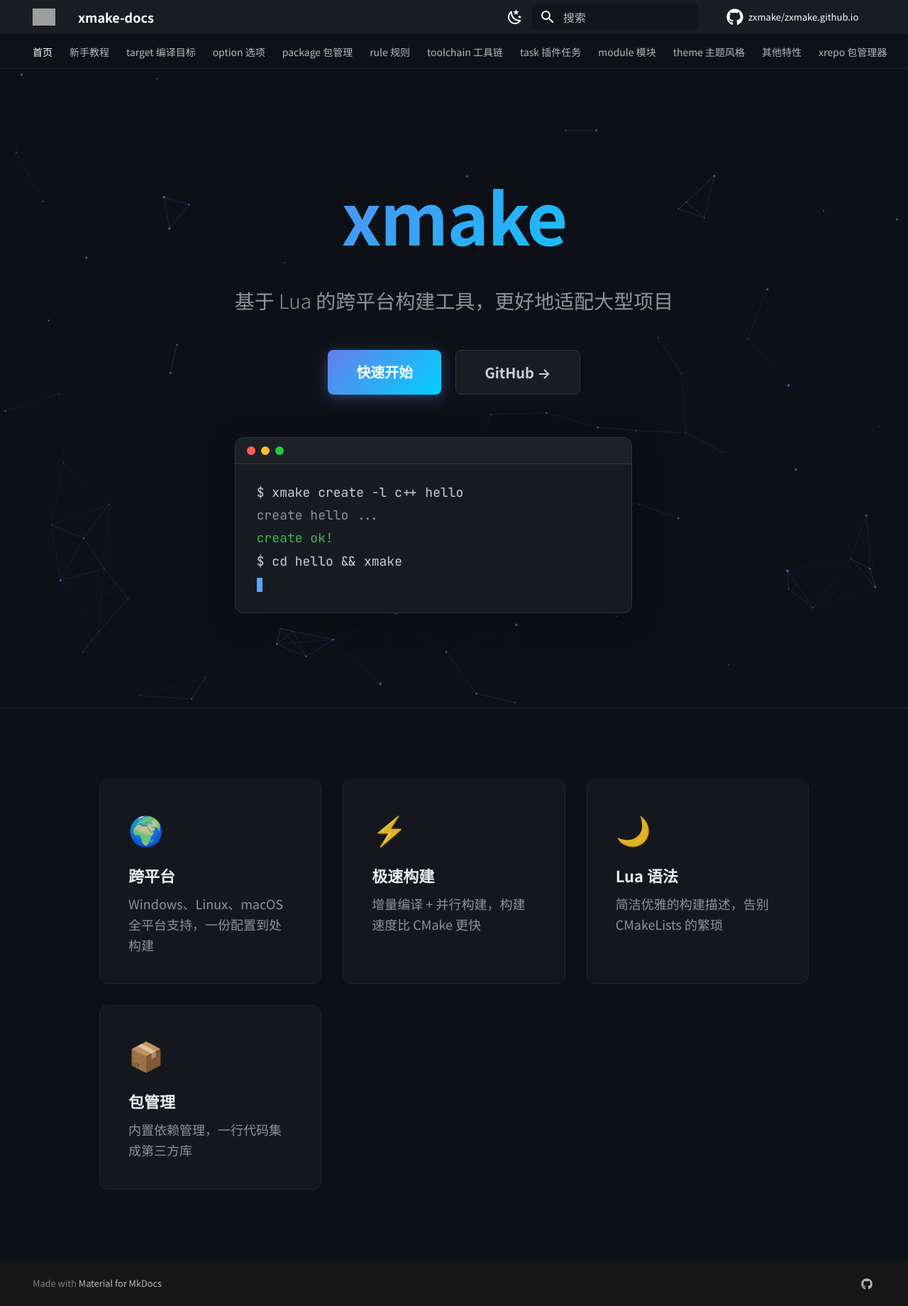
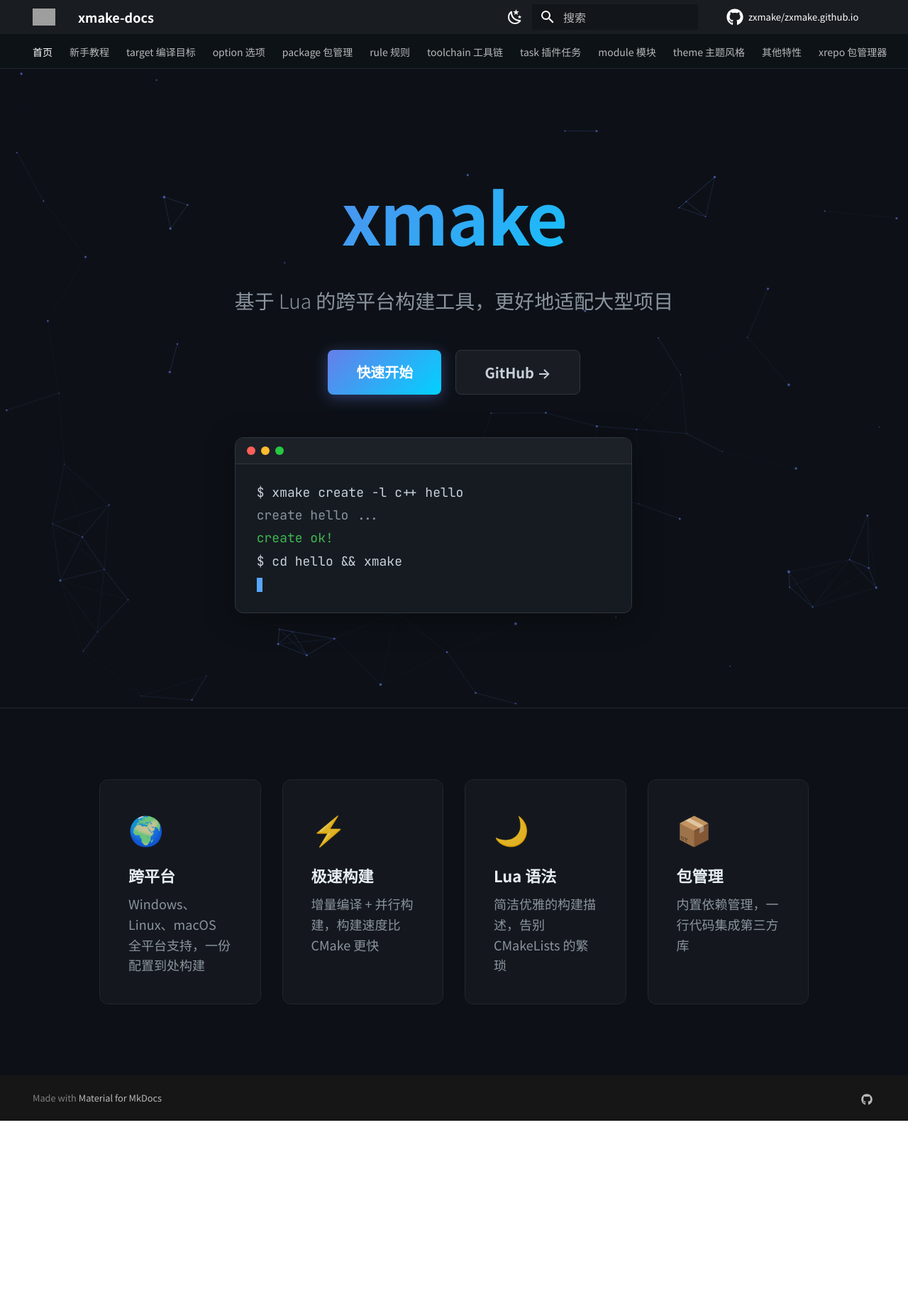
Before and after one commit to zxmake/zxmake.github.io, an MkDocs documentation site: the page built from docs/index.md, in a window 1280 px wide. Shown: the whole page at 71% size. Built offline with MkDocs 1.6.1 and Material for MkDocs 9.7.7, drawn with Linux system fonts in a browser that asks for light colours; comment, search, counter and statistics services are not loaded; after the commit the page ends 1579 px from its top, so only the background shows below that; grey boxes are pictures that could not be loaded.

```diff
--- a/overrides/home.html
+++ b/overrides/home.html
@@ -138,10 +138,16 @@
     }
     .features__grid {
       display: grid;
-      grid-template-columns: repeat(auto-fit, minmax(240px, 1fr));
+      grid-template-columns: repeat(4, 1fr);
       gap: 1.5rem;
       max-width: 1000px;
       margin: 0 auto;
+    }
+    @media screen and (max-width: 900px) {
+      .features__grid { grid-template-columns: repeat(2, 1fr); }
+    }
+    @media screen and (max-width: 500px) {
+      .features__grid { grid-template-columns: 1fr; }
     }
     .feature-card {
       background: rgba(255,255,255,0.03);
```
Also changed, not shown: 1 other file.
